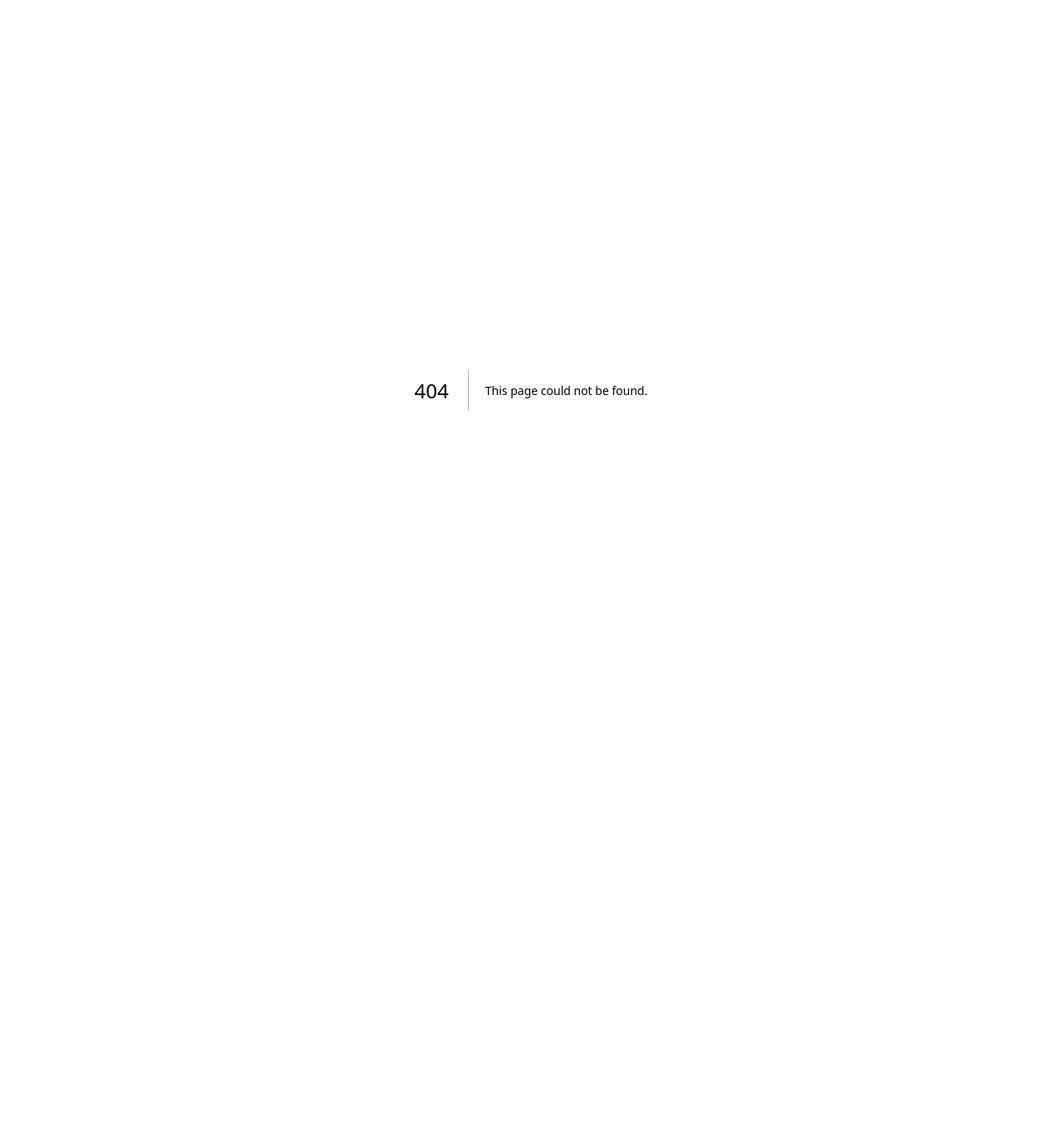
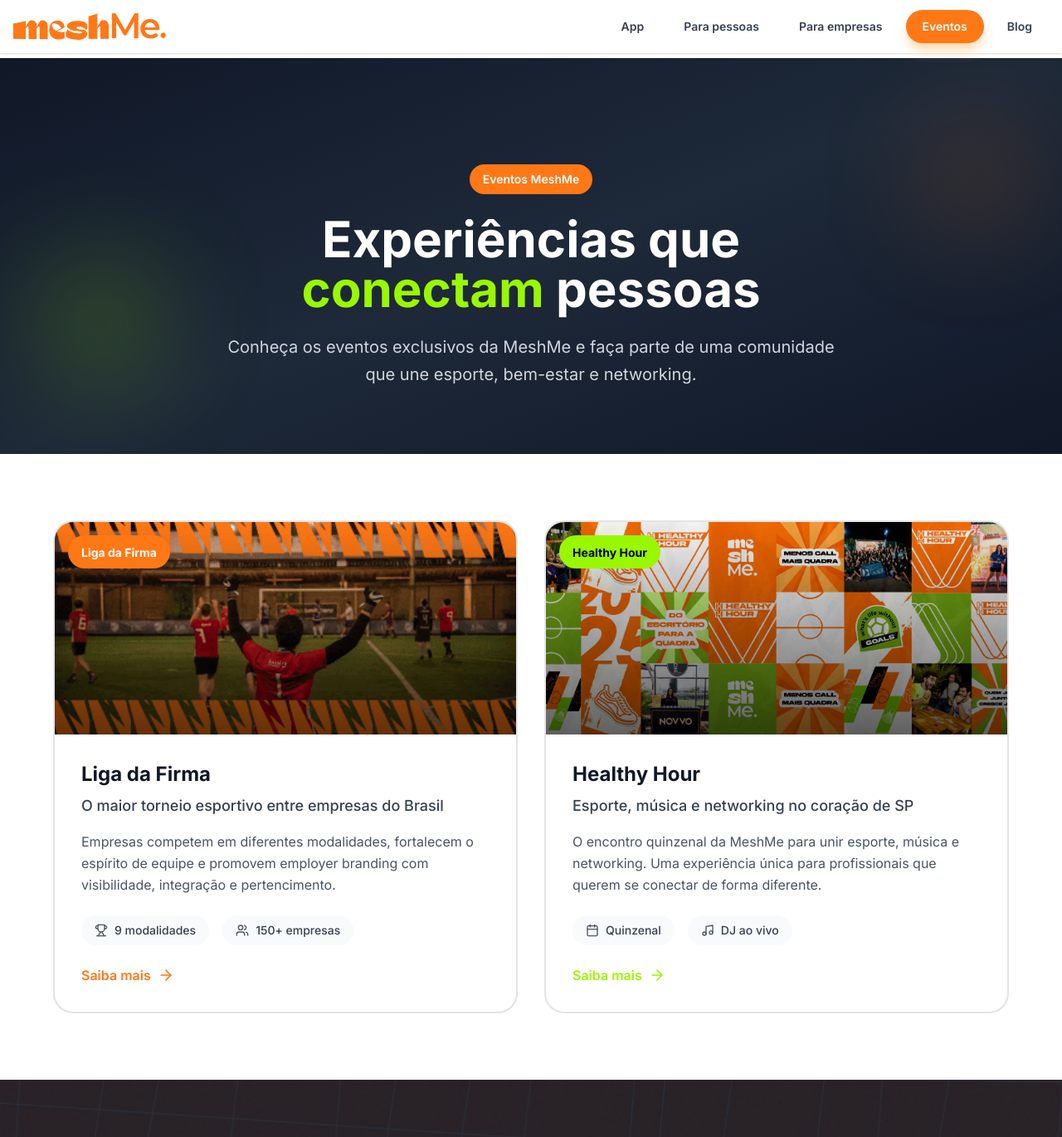
Before and after one commit to meshme-app/meshme-site, a Next.js app: page /eventos in a window 1280 px wide. Before the commit this address had no page. Shown: the top 1370 px of the page at 83% size. Before the commit the page ends 870 px from the top, so only its background shows below. Built offline with nearby package versions, Linux system fonts and the light colour scheme.

Commit message:
feat: update navbar to show "Eventos" only
Replace navbar links and create Eventos page with cards.

Co-authored-by: null <196791108+rossi-meshme@users.noreply.github.com>

```diff
--- /dev/null
+++ b/app/eventos/page.tsx
@@ -0,0 +1,133 @@
+import type { Metadata } from "next"
+import Link from "next/link"
+import { ArrowRight, Trophy, Music, Users, Calendar } from "lucide-react"
+import MainNavbar from "@/components/main-navbar"
+import Footer from "@/components/footer"
+
+export const metadata: Metadata = {
+  title: "Eventos - MeshMe",
+  description: "Conheça os eventos exclusivos da MeshMe: Liga da Firma e Healthy Hour. Esporte, networking e bem-estar corporativo.",
+}
+
+const events = [
+  {
+    title: "Liga da Firma",
+    subtitle: "O maior torneio esportivo entre empresas do Brasil",
+    description: "Empresas competem em diferentes modalidades, fortalecem o espírito de equipe e promovem employer branding com visibilidade, integração e pertencimento.",
+    href: "/liga-da-firma",
+    image: "/images/sports-action.gif",
+    color: "bg-[#FF7816]",
+    hoverColor: "hover:border-[#FF7816]",
+    stats: [
+      { icon: Trophy, label: "9 modalidades" },
+      { icon: Users, label: "150+ empresas" },
+    ],
+  },
+  {
+    title: "Healthy Hour",
+    subtitle: "Esporte, música e networking no coração de SP",
+    description: "O encontro quinzenal da MeshMe para unir esporte, música e networking. Uma experiência única para profissionais que querem se conectar de forma diferente.",
+    href: "/healthy-hour",
+    image: "/healthy-hour-hero-bg.png",
+    color: "bg-[#99F700]",
+    hoverColor: "hover:border-[#99F700]",
+    stats: [
+      { icon: Calendar, label: "Quinzenal" },
+      { icon: Music, label: "DJ ao vivo" },
+    ],
+  },
+]
+
+export default function EventosPage() {
+  return (
+    <div className="min-h-screen flex flex-col">
+      <MainNavbar />
+      <div>
+        {/* Hero Section */}
+        <section className="relative bg-gradient-to-br from-gray-900 via-gray-800 to-gray-900 pt-32 pb-20 overflow-hidden">
+          {/* Background Elements */}
+          <div className="absolute top-20 right-10 w-32 h-32 bg-[#FF7816]/20 rounded-full blur-3xl" />
+          <div className="absolute bottom-20 left-10 w-40 h-40 bg-[#99F700]/20 rounded-full blur-3xl" />
+
+          <div className="container mx-auto px-4 relative z-10">
+            <div className="text-center max-w-3xl mx-auto">
+              <span className="inline-block px-4 py-2 bg-[#FF7816] text-white text-sm font-semibold rounded-full mb-6">
+                Eventos MeshMe
+              </span>
+              <h1 className="text-4xl md:text-5xl lg:text-6xl font-bold text-white mb-6">
+                Experiências que
+                <span className="text-[#99F700]"> conectam</span> pessoas
+              </h1>
+              <p className="text-xl text-gray-300 leading-relaxed">
+                Conheça os eventos exclusivos da MeshMe e faça parte de uma comunidade que une esporte, bem-estar e networking.
+              </p>
+            </div>
+          </div>
+        </section>
+
+        {/* Events Cards Section */}
+        <section className="py-20 bg-white">
+          <div className="container mx-auto px-4">
+            <div className="grid grid-cols-1 lg:grid-cols-2 gap-8 max-w-6xl mx-auto">
+              {events.map((event, index) => (
+                <Link
+                  key={index}
+                  href={event.href}
+                  className={`group relative bg-white rounded-3xl overflow-hidden border-2 border-gray-100 ${event.hoverColor} transition-all duration-300 hover:shadow-2xl hover:-translate-y-2`}
+                >
+                  {/* Image */}
+                  <div className="relative h-64 overflow-hidden">
+                    <img
+                      src={event.image || "/placeholder.svg"}
+                      alt={event.title}
+                      className="w-full h-full object-cover group-hover:scale-105 transition-transform duration-500"
+                    />
+                    <div className="absolute inset-0 bg-gradient-to-t from-black/60 to-transparent" />
+                    <div className={`absolute top-4 left-4 ${event.color} px-4 py-2 rounded-full`}>
+                      <span className={`text-sm font-bold ${index === 0 ? 'text-white' : 'text-black'}`}>
+                        {event.title}
+                      </span>
+                    </div>
+                  </div>
+
+                  {/* Content */}
+                  <div className="p-8">
+                    <h2 className="text-2xl font-bold text-gray-900 mb-2 group-hover:text-[#FF7816] transition-colors">
+                      {event.title}
+                    </h2>
+                    <p className="text-lg font-medium text-gray-700 mb-4">
+                      {event.subtitle}
+                    </p>
+                    <p className="text-gray-600 mb-6 leading-relaxed">
+                      {event.description}
+                    </p>
+
+                    {/* Stats */}
+                    <div className="flex gap-4 mb-6">
+                      {event.stats.map((stat, statIndex) => (
+                        <div
+                          key={statIndex}
+                          className="flex items-center gap-2 bg-gray-50 px-4 py-2 rounded-full"
+                        >
+                          <stat.icon className="h-4 w-4 text-gray-600" />
+                          <span className="text-sm font-medium text-gray-700">{stat.label}</span>
+                        </div>
+                      ))}
+                    </div>
+
+                    {/* CTA */}
+                    <div className={`flex items-center gap-2 font-semibold ${index === 0 ? 'text-[#FF7816]' : 'text-[#99F700]'}`}>
+                      <span>Saiba mais</span>
+                      <ArrowRight className="h-5 w-5 group-hover:translate-x-2 transition-transform" />
+                    </div>
+                  </div>
+                </Link>
+              ))}
+            </div>
+          </div>
+        </section>
+      </div>
+      <Footer />
+    </div>
+  )
+}
--- a/components/main-navbar.tsx
+++ b/components/main-navbar.tsx
@@ -67,24 +67,14 @@ export default function MainNavbar() {
               Para empresas
             </Link>
             <Link
-              href="/liga-da-firma"
+              href="/eventos"
               className={`px-5 py-2.5 rounded-full font-semibold text-sm transition-all duration-300 transform hover:scale-105 ${
-                currentPath.includes("/liga-da-firma")
+                currentPath.includes("/eventos") || currentPath.includes("/liga-da-firma") || currentPath.includes("/healthy-hour")
                   ? "bg-[#FF7816] text-white shadow-lg shadow-orange-200"
                   : "text-gray-700 hover:bg-[#FF7816] hover:text-white hover:shadow-lg hover:shadow-orange-200"
               }`}
             >
-              Liga da Firma
-            </Link>
-            <Link
-              href="/healthy-hour"
-              className={`px-5 py-2.5 rounded-full font-semibold text-sm transition-all duration-300 transform hover:scale-105 ${
-                currentPath.includes("/healthy-hour")
-                  ? "bg-[#99F700] text-black shadow-lg shadow-lime-200"
-                  : "text-gray-700 hover:bg-[#99F700] hover:text-black hover:shadow-lg hover:shadow-lime-200"
-              }`}
-            >
-              Healthy Hour
+              Eventos
             </Link>
             <Link
               href="/blog"
@@ -170,26 +160,15 @@ export default function MainNavbar() {
               Para empresas
             </Link>
             <Link
-              href="/liga-da-firma"
+              href="/eventos"
               className={`block px-4 py-3 rounded-xl text-base font-semibold transition-all duration-200 ${
-                currentPath.includes("/liga-da-firma")
+                currentPath.includes("/eventos") || currentPath.includes("/liga-da-firma") || currentPath.includes("/healthy-hour")
                   ? "bg-[#FF7816] text-white shadow-md"
                   : "text-gray-700 hover:bg-[#FF7816]/10 hover:text-[#FF7816]"
               }`}
               onClick={() => setIsOpen(false)}
             >
-              Liga da Firma
-            </Link>
-            <Link
-              href="/healthy-hour"
-              className={`block px-4 py-3 rounded-xl text-base font-semibold transition-all duration-200 ${
-                currentPath.includes("/healthy-hour")
-                  ? "bg-[#99F700] text-black shadow-md"
-                  : "text-gray-700 hover:bg-[#99F700]/10 hover:text-[#99F700]"
-              }`}
-              onClick={() => setIsOpen(false)}
-            >
-              Healthy Hour
+              Eventos
             </Link>
             <Link
               href="/blog"
```
